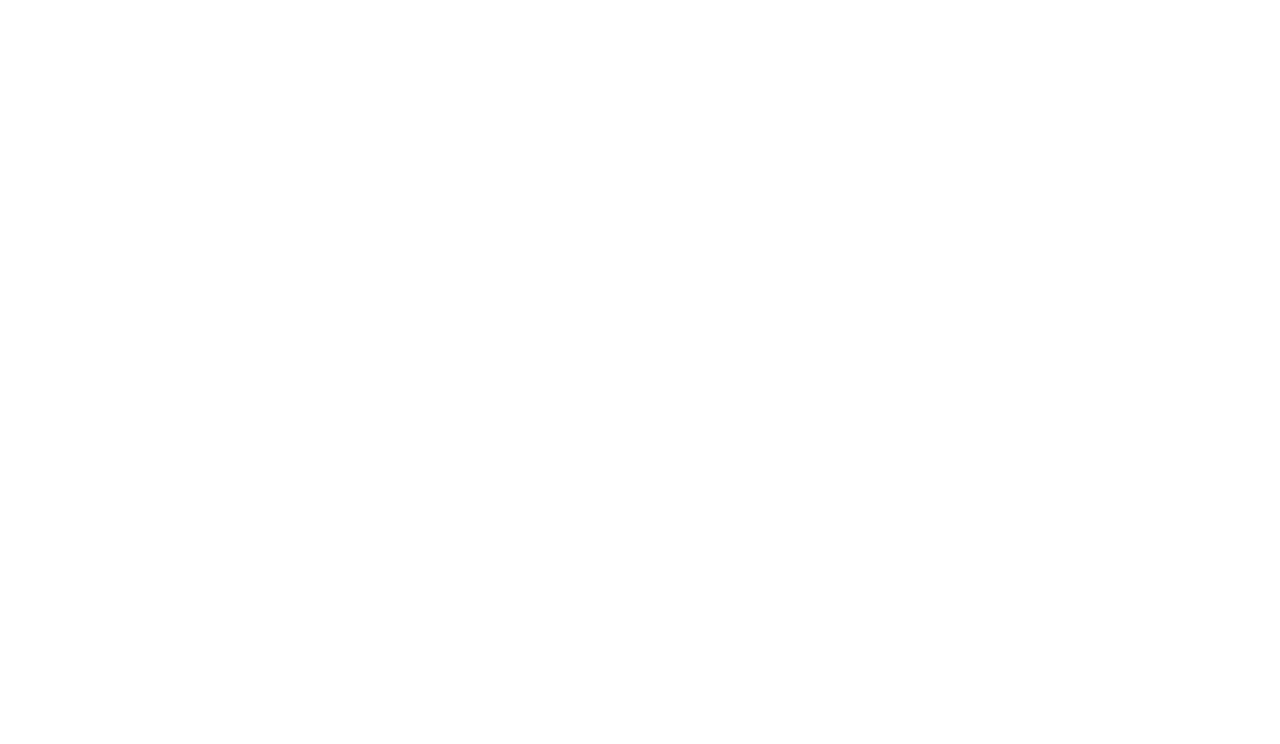
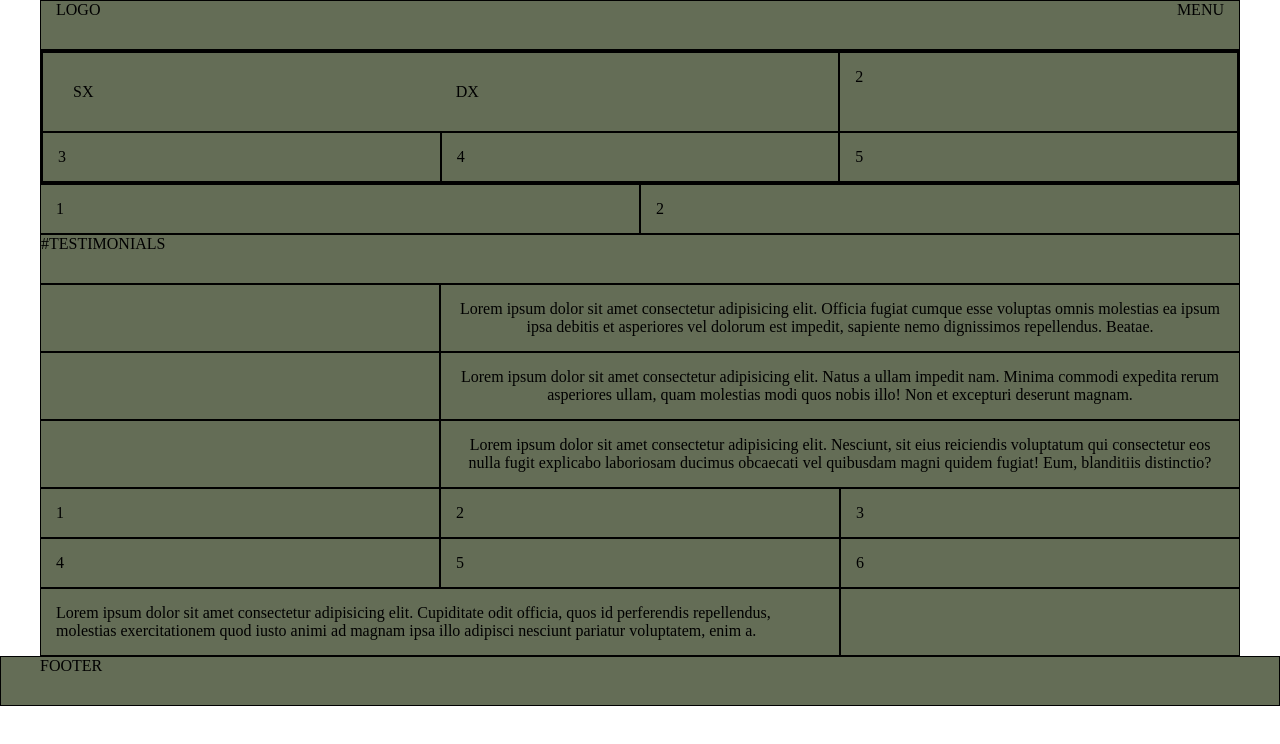
Before and after one commit to maurizio-marotta/htmlcss-responsive-layout, a plain HTML site: page index.html in a window 1280 px wide. Drawn offline with Linux system fonts and the light colour scheme.

Commit message:
[struttura]

```diff
--- a/css/style.css
+++ b/css/style.css
@@ -0,0 +1,103 @@
+*{
+    margin: 0;
+    padding: 0;
+    box-sizing: border-box;
+}
+
+.debug{
+    background-color: rgb(100, 109, 86);
+    border: 1px solid #000;
+    min-height: 50px;
+}
+
+.container{
+    width: 100%;
+    max-width: 640px;
+    margin: 0 auto;
+}
+
+.row{
+    display: flex;
+    flex-wrap: wrap;
+}
+
+.col{
+    width: 100%;
+    padding: 15px;
+}
+
+  /* HEADER */
+header .container{
+    padding: 0 15px;
+    display: flex;
+    justify-content: space-between;
+}
+
+header .desktop-menu{
+    display: none;
+}
+
+
+.testimonial-card{
+    text-align: center;
+}
+
+  /* RESPONSIVE AREA */
+
+@media all and (min-width:480px){
+
+}
+
+@media all and (min-width:768px){
+    .container{
+    max-width: 100%;
+    }
+    #intro .col:first-child{
+    width: calc(100% / 1.5);
+    }
+    #intro .col{
+    width: calc(100% / 3);
+    }
+    #intro .col:first-child .col{
+    width: 100%;
+    }
+    #testimonials .col:first-child{
+    width: calc(100% / 3);
+    }
+    #testimonials .col{
+    width: calc(100% / 1.5);
+    }
+    #benefits .col{
+    width: 50%;
+    }
+    #about .col{
+    width: 50%;
+    }
+}
+
+@media all and (min-width:1200px){
+    header .hamburgher{
+    display: none;
+    }
+    header .desktop-menu{
+    display: block;
+    }
+    .container{
+    max-width: 1200px;
+    }
+    #intro .col:first-child .col{
+    width: 50%;
+    }
+    #planning .col{
+    width: 50%;
+    }
+    #benefits .col{
+    width: calc(100% / 3);
+    }
+    #about .col:first-child{
+    width: calc(100% / 1.5);
+    }
+    #about .col{
+    width: calc(100% / 3);
+    }
+}
--- a/index.html
+++ b/index.html
@@ -4,10 +4,154 @@
   <meta charset="UTF-8">
   <meta http-equiv="X-UA-Compatible" content="IE=edge">
   <meta name="viewport" content="width=device-width, initial-scale=1.0">
+  <title>Responsive</title>
+
   <link rel="stylesheet" href="css/style.css">
-  <title>Document</title>
+
 </head>
 <body>
 
+  <header>
+    <div class="container debug">
+      <div class="logo">LOGO</div>
+      <div class="menu">
+        <div class="hamburgher">Hambur</div>
+        <div class="desktop-menu">MENU</div>
+      </div>
+    </div>
+  </header>
+
+  <main>
+
+    <section id="intro">
+
+      <div class="container debug">
+        <div class="row debug">
+          <div class="col debug">
+            <div class="box">
+              <div class="row">
+                <div class="col">SX</div>
+                <div class="col">DX</div>
+              </div>
+            </div>
+
+          </div>
+          <div class="col debug">
+            <div class="box">
+              2
+            </div>
+          </div>
+          <div class="col debug">
+            <div class="box">
+              3
+            </div>
+          </div>
+          <div class="col debug">
+            <div class="box">
+              4
+            </div>
+          </div>
+          <div class="col debug">
+            <div class="box">
+              5
+            </div>
+          </div>
+
+        </div>
+      </div>
+    </section>
+
+    <section id="planning">
+
+      <div class="container">
+        <div class="row">
+          <div class="col debug">1</div>
+          <div class="col debug">2</div>
+        </div>
+      </div>
+
+    </section>
+
+
+    <section id="testimonials">
+      <div class="container">
+        <div class="top debug">
+          #TESTIMONIALS
+        </div>
+        <div class="testimonial-card">
+          <div class="row">
+            <div class="col debug">
+              <div class="img">
+                <img src="" alt="">
+              </div>
+            </div>
+            <div class="col debug">Lorem ipsum dolor sit amet consectetur adipisicing elit. Officia fugiat cumque esse voluptas omnis molestias ea ipsum ipsa debitis et asperiores vel dolorum est impedit, sapiente nemo dignissimos repellendus. Beatae.</div>
+          </div>
+        </div>
+        <div class="testimonial-card">
+          <div class="row">
+            <div class="col debug">
+              <div class="img">
+                <img src="" alt="">
+              </div>
+            </div>
+            <div class="col debug">Lorem ipsum dolor sit amet consectetur adipisicing elit. Natus a ullam impedit nam. Minima commodi expedita rerum asperiores ullam, quam molestias modi quos nobis illo! Non et excepturi deserunt magnam.</div>
+          </div>
+        </div>
+        <div class="testimonial-card">
+          <div class="row">
+            <div class="col debug">
+              <div class="img">
+                <img src="" alt="">
+              </div>
+            </div>
+            <div class="col debug">Lorem ipsum dolor sit amet consectetur adipisicing elit. Nesciunt, sit eius reiciendis voluptatum qui consectetur eos nulla fugit explicabo laboriosam ducimus obcaecati vel quibusdam magni quidem fugiat! Eum, blanditiis distinctio?</div>
+          </div>
+        </div>
+      </div>
+
+
+    </section>
+
+    <section id="benefits">
+      <div class="container">
+        <div class="top">
+
+          <div class="row">
+            <div class="col debug">1</div>
+            <div class="col debug">2</div>
+            <div class="col debug">3</div>
+            <div class="col debug">4</div>
+            <div class="col debug">5</div>
+            <div class="col debug">6</div>
+          </div>
+        </div>
+      </div>
+    </section>
+    <section id="about">
+
+      <div class="container">
+        <div class="row">
+          <div class="col debug">Lorem ipsum dolor sit amet consectetur adipisicing elit. Cupiditate odit officia, quos id perferendis repellendus, molestias exercitationem quod iusto animi ad magnam ipsa illo adipisci nesciunt pariatur voluptatem, enim a.</div>
+          <div class="col debug">
+            <img src="" alt="">
+          </div>
+        </div>
+      </div>
+    </section>
+    <section id="cta debug">
+      <div class="container">
+
+      </div>
+    </section>
+
+  </main>
+
+  <footer class="debug">
+    <div class="container">
+      FOOTER
+    </div>
+  </footer>
+
 </body>
 </html>
```
Also changed, not shown: img/about.jpg (added), img/logo.png (added), img/phone.png (added), img/planning1.png (added), img/planning2.png (added), img/testimonial1.jpg (added), img/testimonial2.jpg (added), img/testimonial3.jpg (added).
